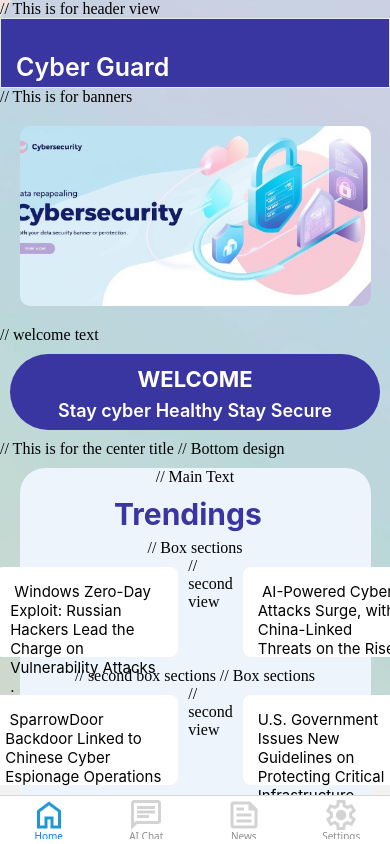
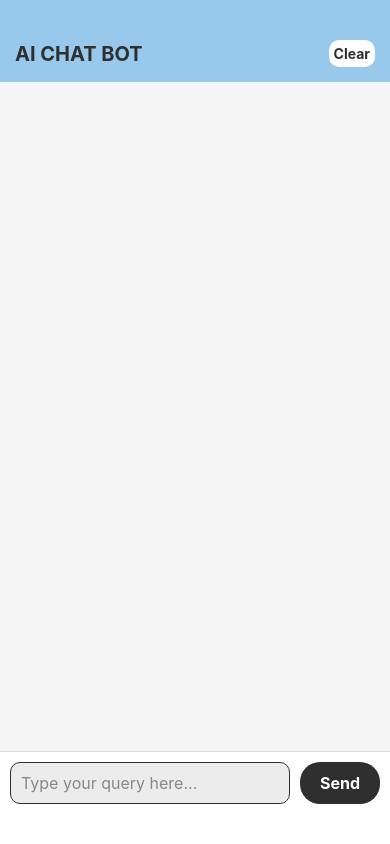
Before and after one commit to Krishankant7211/Cyber-guard, a React Native app: screen /HomeBottomNav in a window 390 px wide. Built offline with nearby package versions, Linux system fonts and the light colour scheme.

Commit message:
chatbot screen implimentes

```diff
--- a/App.js
+++ b/App.js
@@ -2,11 +2,13 @@
 import { SafeAreaView, StyleSheet, Text, View } from 'react-native'
 import React from 'react'
 import Stacknavigation from './src/Navigation/Stacknavigation';
+import Aichat from './src/Screens/Aichat';
 
 
 const App = () => {
   return (
-    <Stacknavigation />
+    // <Stacknavigation />
+    <Aichat/>
   );
 }
 
--- a/package.json
+++ b/package.json
@@ -10,6 +10,7 @@
     "test": "jest"
   },
   "dependencies": {
+    "@google/generative-ai": "^0.24.0",
     "@react-native-async-storage/async-storage": "^2.1.2",
     "@react-native-firebase/app": "^21.13.0",
     "@react-native-firebase/auth": "^21.13.0",
@@ -18,6 +19,7 @@
     "@react-navigation/drawer": "^7.3.6",
     "@react-navigation/native": "^7.1.3",
     "@react-navigation/native-stack": "^7.3.7",
+    "axios": "^1.8.4",
     "react": "19.0.0",
     "react-native": "0.78.2",
     "react-native-dotenv": "^3.4.11",
--- a/src/Navigation/HomeBottomNav.js
+++ b/src/Navigation/HomeBottomNav.js
@@ -3,8 +3,8 @@ import React from 'react'
 import { createBottomTabNavigator } from '@react-navigation/bottom-tabs'
 import Home from '../Screens/Home';
 import News from '../Screens/News';
-import Aichat from '../Screens/Aichat';
 import Setting from '../Screens/Setting';
+import Events from '../Screens/Events';
 
 
 const BottonTab = createBottomTabNavigator();
@@ -24,10 +24,10 @@ const HomeBottomNav = () => {
                 }} />
 
             <BottonTab.Screen
-            name='AI Chat'
-            component={Aichat}
+            name='Events'
+            component={Events}
             options={{ headerShown: false ,
-                title : 'AI Chat',
+                title : 'Events',
                     tabBarIcon : ({focused}) => (
                         <Image source={require ('../Assets/chat.png')} style = {{height : 36 , width : 36 , tintColor : focused ? '#1e98d5' : 'lightgrey'  }} />
                     )
--- a/src/Screens/Aichat.js
+++ b/src/Screens/Aichat.js
@@ -1,23 +1,187 @@
-import { StyleSheet, Text, View } from 'react-native'
-import React from 'react'
-import { SafeAreaView } from 'react-native-safe-area-context'
+import React, { useState, useRef } from 'react';
+import {
+  View,
+  Text,
+  TextInput,
+  TouchableOpacity,
+  ScrollView,
+  StyleSheet,
+  SafeAreaView,
+  ActivityIndicator,
+} from 'react-native';
+import { GoogleGenerativeAI } from '@google/generative-ai';
 
-const Aichat = () => {
+const GEMINI_API_KEY = 'AIzaSyDsE7hkDFg6NBqEkLz5dcd9_gOxNthQSbk'; // Replace with your actual API key
+
+const genAI = new GoogleGenerativeAI(GEMINI_API_KEY);
+const model = genAI.getGenerativeModel({ model: 'gemini-2.0-flash' });
+
+const ChatbotScreen = () => {
+  const [messages, setMessages] = useState([]);
+  const [inputText, setInputText] = useState('');
+  const [loading, setLoading] = useState(false);
+  const scrollViewRef = useRef();
+
+  const sendMessage = async () => {
+    if (!inputText.trim()) return;
+
+    const userMessage = { sender: 'user', text: inputText };
+    setMessages((prev) => [...prev, userMessage]);
+    setInputText('');
+    setLoading(true);
+
+    try {
+      const chat = model.startChat({
+        history: messages.map((msg) => ({
+          role: msg.sender === 'user' ? 'user' : 'model',
+          parts: [{ text: msg.text }],
+        })),
+      });
+      const result = await chat.sendMessage(inputText);
+      const response = await result.response.text();
+      const aiMessage = { sender: 'ai', text: response };
+      setMessages((prev) => [...prev, aiMessage]);
+    } catch (error) {
+      console.error('Error:', error);
+      const errorMessage = { sender: 'ai', text: 'Sorry, something went wrong!' };
+      setMessages((prev) => [...prev, errorMessage]);
+    } finally {
+      setLoading(false);
+    }
+  };
+
+  const clearChat = () => {
+    setMessages([]);
+  };
+
   return (
-    <SafeAreaView style = {styles.Safecontener} >
-    <View>
-        <Text>Hello how are you and what are you doing guys </Text>
-    </View>
-
-    </SafeAreaView>)
-}
-
-export default Aichat
+    <SafeAreaView style={styles.container}>
+      <View style={styles.header}>
+        <Text style={styles.headerText}>AI CHAT BOT</Text>
+        <TouchableOpacity style={styles.clearButton} onPress={clearChat}>
+          <Text style={styles.clearButtonText}>Clear</Text>
+        </TouchableOpacity>
+      </View>
+      <ScrollView
+        style={styles.chatArea}
+        ref={scrollViewRef}
+        onContentSizeChange={() => scrollViewRef.current.scrollToEnd({ animated: true })}
+      >
+        {messages.map((msg, index) => (
+          <View
+            key={index}
+            style={[
+              styles.messageContainer,
+              msg.sender === 'user' ? styles.userMessage : styles.aiMessage,
+            ]}
+          >
+            <Text style={styles.messageText}>{msg.text}</Text>
+          </View>
+        ))}
+        {loading && (
+          <ActivityIndicator size="large" color="#4CAF50" style={styles.loader} />
+        )}
+      </ScrollView>
+      <View style={styles.inputContainer}>
+        <TextInput
+          style={styles.input}
+          value={inputText}
+          onChangeText={setInputText}
+          placeholder="Type your query here..."
+          placeholderTextColor="#888"
+          editable={!loading}
+        />
+        <TouchableOpacity style={styles.sendButton} onPress={sendMessage} disabled={loading}>
+          <Text style={styles.sendButtonText}>Send</Text>
+        </TouchableOpacity>
+      </View>
+    </SafeAreaView>
+  );
+};
 
 const styles = StyleSheet.create({
-    Safecontener : {
-        flex :1 ,
-        backfaceVisibility : '#fff',
-        padding : 5,
-      },
-})
+  container: {
+    flex: 1,
+    backgroundColor: '#F5F5F5',
+  },
+  header: {
+    backgroundColor: '#98C9ED',
+    padding: 15,
+    flexDirection: 'row',
+    justifyContent: 'space-between',
+    alignItems: 'center',
+  },
+  headerText: {
+    marginTop: 25,
+    color: '#2F2F2F',
+    fontSize: 20,
+    fontWeight: 'bold',
+  },
+  clearButton: {
+    backgroundColor: '#FFF',
+    marginTop: 25,
+    padding: 5,
+    borderRadius: 10,
+  },
+  clearButtonText: {
+    color: '#2f2f2f',
+    fontWeight: 'bold',
+  },
+  chatArea: {
+    flex: 1,
+    padding: 10,
+  },
+  messageContainer: {
+    padding: 10,
+    borderRadius: 10,
+    marginVertical: 5,
+    maxWidth: '70%',
+  },
+  userMessage: {
+    backgroundColor: '#2f2f2f',
+    alignSelf: 'flex-end',
+  },
+  aiMessage: {
+    backgroundColor: 'darkslateblue',
+    alignSelf: 'flex-start',
+  },
+  messageText: {
+    color: '#FFF',
+    fontSize: 16,
+  },
+  loader: {
+    marginVertical: 10,
+  },
+  inputContainer: {
+    flexDirection: 'row',
+    padding: 10,
+    backgroundColor: '#FFF',
+    borderTopWidth: 1,
+    borderColor: '#DDD',
+    paddingBottom: 40,
+  },
+  input: {
+    flex: 1,
+    backgroundColor: '#ECECEC',
+    borderRadius: 10,
+    borderWidth: 1,
+    borderColor: '#2f2f2f',
+    padding: 10,
+    fontSize: 16,
+    marginRight: 10,
+  },
+  sendButton: {
+    backgroundColor: '#2f2f2f',
+    borderRadius: 20,
+    paddingVertical: 10,
+    paddingHorizontal: 20,
+    justifyContent: 'center',
+  },
+  sendButtonText: {
+    color: '#FFF',
+    fontSize: 16,
+    fontWeight: 'bold',
+  },
+});
+
+export default ChatbotScreen;
--- /dev/null
+++ b/src/Screens/Events.js
@@ -0,0 +1,14 @@
+import { StyleSheet, Text, View } from 'react-native'
+import React from 'react'
+
+const Events = () => {
+  return (
+    <View>
+      <Text>Events</Text>
+    </View>
+  )
+}
+
+export default Events
+
+const styles = StyleSheet.create({})
--- a/src/Screens/Register.js
+++ b/src/Screens/Register.js
@@ -31,7 +31,7 @@ const register = ({ navigation }) => {
     }
 
     console.error(error);
-  });
+        });
     }
     // create user function end here
 
```
Also changed, not shown: 1 other file (tests, documents, lock files or other folders).
